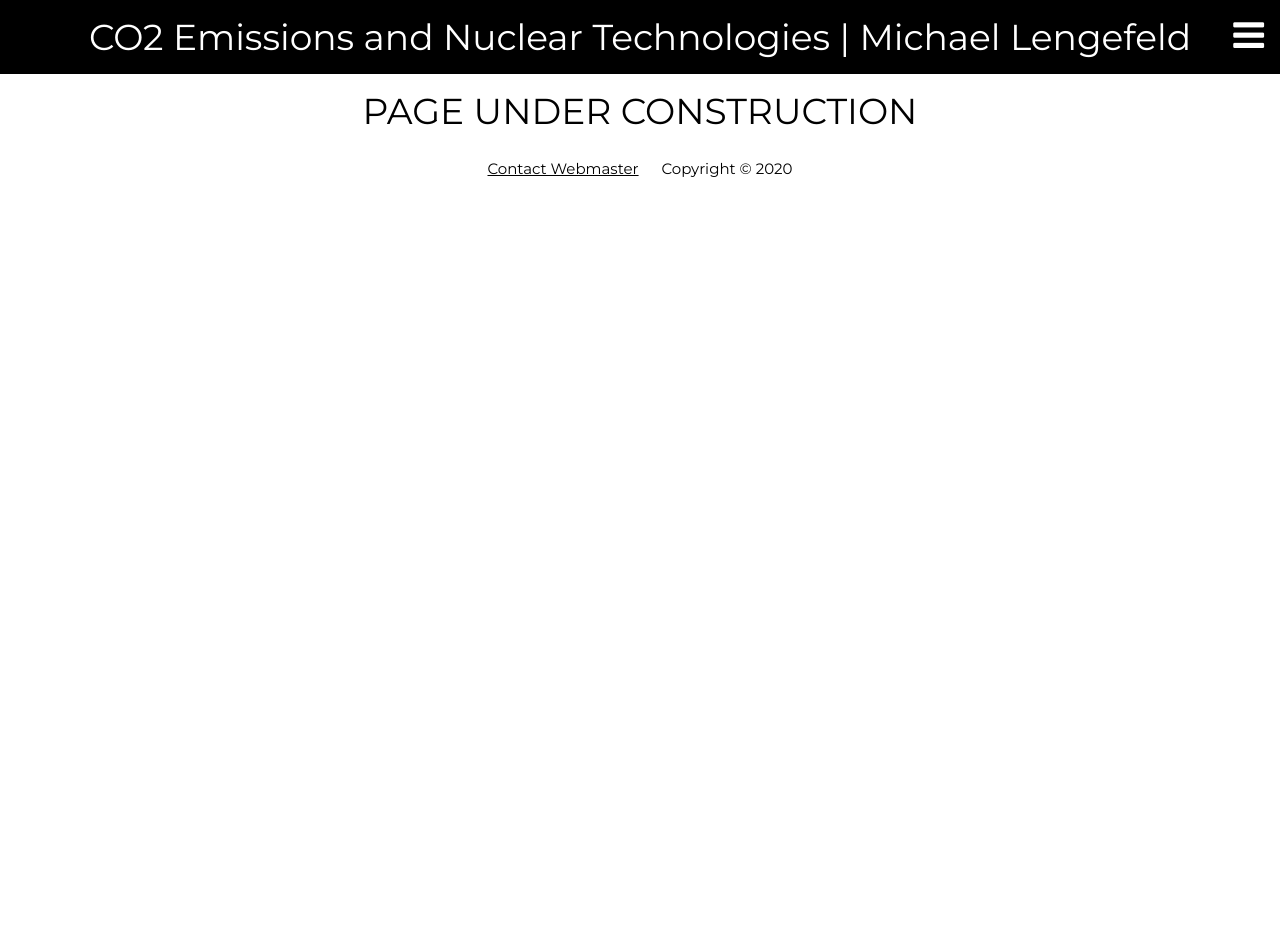
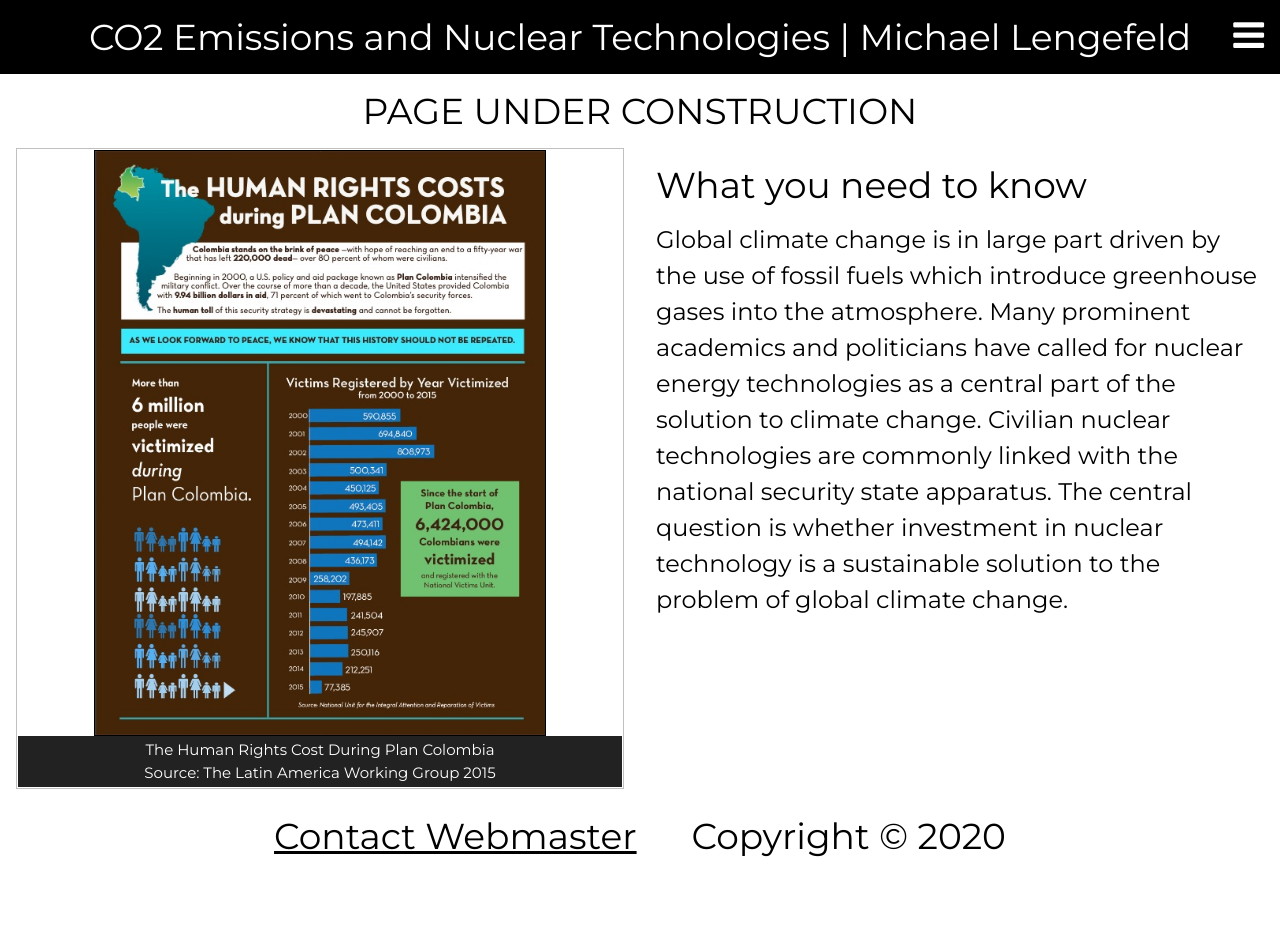
Before and after one commit to resilience1/resilience1.github.io, a Jekyll site: the page built from research/nucleartech.html, in a window 1280 px wide. Built offline with Jekyll 4.4.1, drawn with Linux system fonts in a browser that asks for light colours; nearby versions of some CDN libraries; before the commit the page ends 900 px from its top, so only the background shows below that.

Commit message:
Update nucleartech.html

```diff
--- a/research/nucleartech.html
+++ b/research/nucleartech.html
@@ -153,7 +153,29 @@ title: CO2 Emissions and Nuclear Technologies | Michael Lengefeld
 	</header>
 <body>
 	<h1 class="w3-xxlarge w3-center">PAGE UNDER CONSTRUCTION</h1>
-	<!-- END PAGE CONTENT -->
+	<div class="w3-row">
+		<div class="w3-half w3-container">
+			<figure class="item">
+			<img class="displayed" src="/img/HR_Colombia.jpg" alt="Human Rights Cost During Plan Colombia.
+			Source: The Latin America Working Group 2015" style="width:75%; height: 30%; border:1px solid black; align:middle">
+				<figcaption class="caption">The Human Rights Cost During Plan Colombia<br>
+					Source: The Latin America Working Group 2015
+				</figcaption>
+			</figure>
+		</div>
+		<div class="w3-half w3-container">
+		<h1>What you need to know<h1>
+			<h2> Global climate change is in large part driven by the use of fossil fuels which introduce greenhouse
+				gases into the atmosphere. Many prominent academics and politicians have called for nuclear energy
+				technologies as a central part of the solution to climate change. Civilian nuclear technologies
+				are commonly linked with the national security state apparatus. The central question is whether
+				investment in nuclear technology is a sustainable solution to the problem of global climate change.
+			</h2>
+			</div>
+			</div>
+			<h1>
+
+				<!-- END PAGE CONTENT -->
 <div class="footer center" style="color:black">
 	  <a href="mailto:mrlengefeld@protonmail.com">Contact Webmaster</a> &emsp;
 				Copyright © 2020
```
